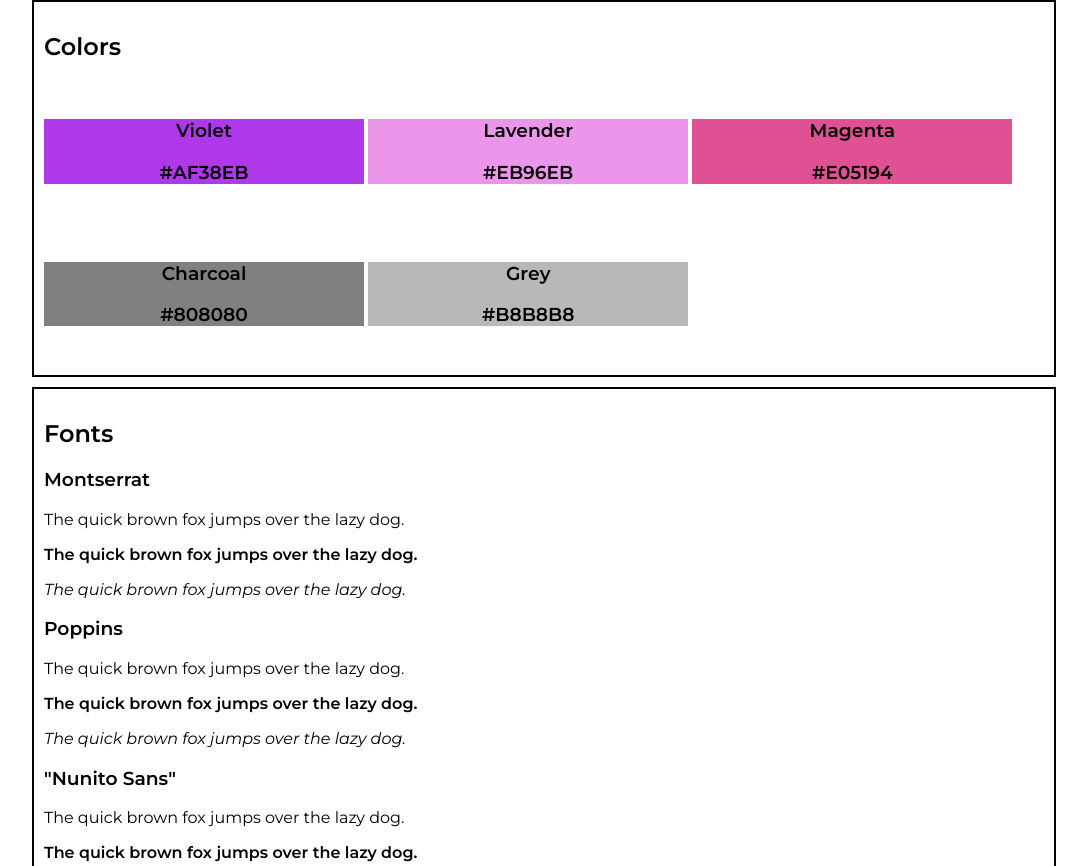
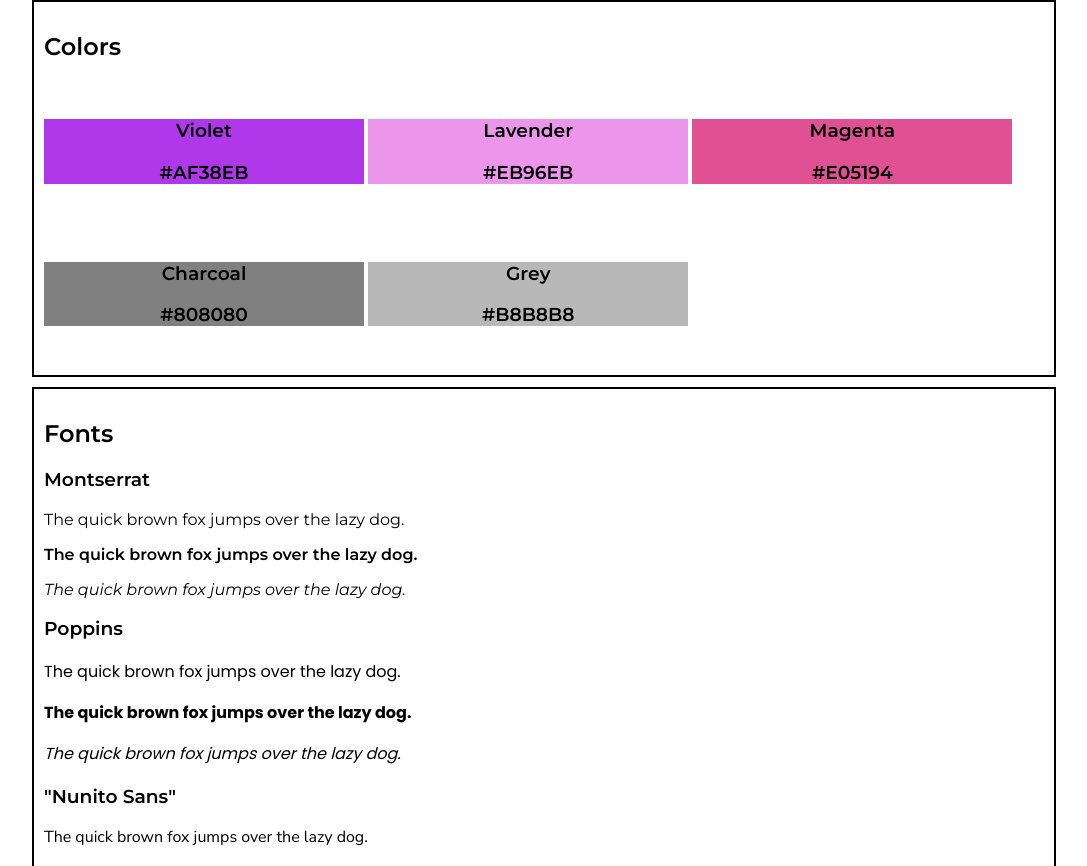
Before and after one commit to Mtneagle/CSSUnitProject, a plain HTML site: page index.html in a window 1280 px wide. Shown: the part 82-948 px from the top of the page, without its empty margins (96-1183 px from the left). Drawn offline with Linux system fonts and the light colour scheme.

Commit message:
Add files via upload

```diff
--- a/index.css
+++ b/index.css
@@ -37,17 +37,20 @@ body{
 }
 
 .font1{
-    font-family: montserrat;
+    font-family: montserrat,serif;
 }
 .font2{
-    font-family: poppins;
+    font-family: poppins,sans-serif;
 }
 .font3{
-    font-family: 'nunito sans';
+    font-family: 'Nunito Sans',sans-serif;
+}
+.plain{
+    font-style: normal;
 }
 .italic{
     font-style: italic;
 }
 .bold{
-    font-weight: bold;
+    font-weight: 700;
 }
--- a/index.html
+++ b/index.html
@@ -60,25 +60,25 @@
         <div class="box2">
             <div id="font1">
                 <h3>Montserrat</h3>
-                <p class="plain">The quick brown fox jumps over the lazy dog.</p>
-                <p class="bold">The quick brown fox jumps over the lazy dog.</p>
-                <p class="italic">The quick brown fox jumps over the lazy dog.</p>
+                <p class="plain font1">The quick brown fox jumps over the lazy dog.</p>
+                <p class="bold font1">The quick brown fox jumps over the lazy dog.</p>
+                <p class="italic font1">The quick brown fox jumps over the lazy dog.</p>
             </div>
         </div>
         <div class="box2">
             <div id="font2">
                 <h3>Poppins</h3>
-                <p class="plain">The quick brown fox jumps over the lazy dog.</p>
-                <p class="bold">The quick brown fox jumps over the lazy dog.</p>
-                <p class="italic">The quick brown fox jumps over the lazy dog.</p>
+                <p class="plain font2">The quick brown fox jumps over the lazy dog.</p>
+                <p class="bold font2">The quick brown fox jumps over the lazy dog.</p>
+                <p class="italic font2">The quick brown fox jumps over the lazy dog.</p>
             </div>
         </div>
         <div class="box2">
             <div id="font3">
                 <h3>"Nunito Sans"</h3>
-                <p class="plain">The quick brown fox jumps over the lazy dog.</p>
-                <p class="bold">The quick brown fox jumps over the lazy dog.</p>
-                <p class="italic">The quick brown fox jumps over the lazy dog.</p>
+                <p class="plain font3">The quick brown fox jumps over the lazy dog.</p>
+                <p class="bold font3">The quick brown fox jumps over the lazy dog.</p>
+                <p class="italic font3">The quick brown fox jumps over the lazy dog.</p>
             </div>
         </div>
     </div>
```
